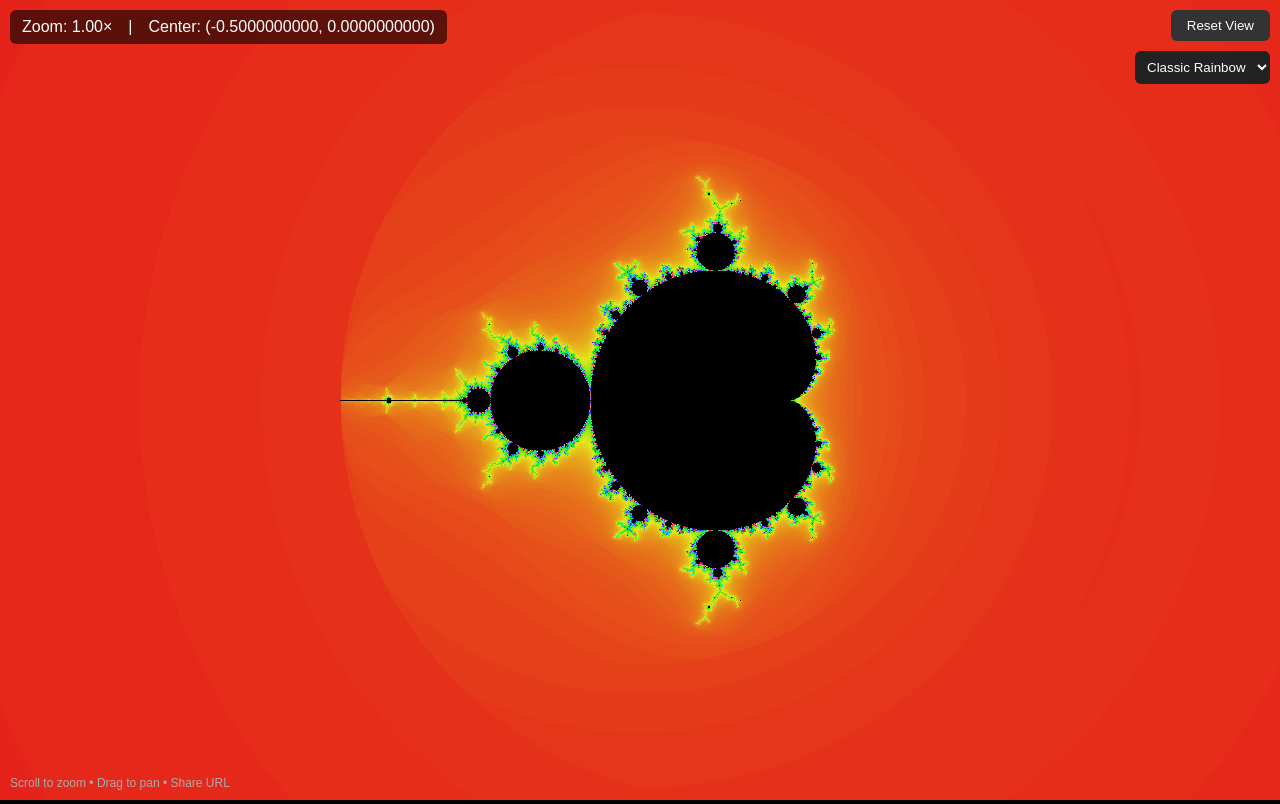
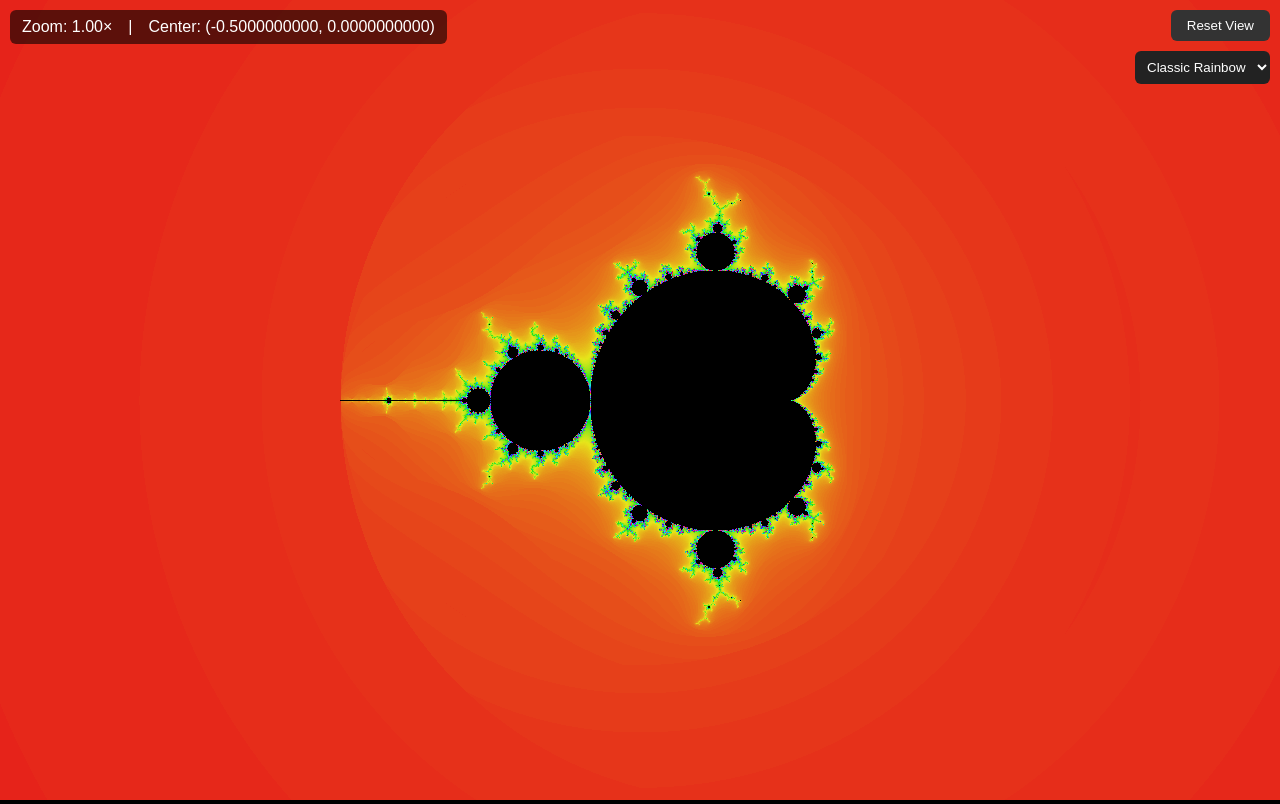
Before and after one commit to eespey/mandelbrot, a plain HTML site: page index.html in a window 1280 px wide. Drawn offline with Linux system fonts and the light colour scheme.

Commit message:
Add files via upload

```diff
--- a/index.html
+++ b/index.html
@@ -20,9 +20,6 @@
     </select>
   </div>
 
-  <div style="position:absolute;bottom:10px;left:10px;color:#aaa;font-size:12px">
-    Scroll to zoom • Drag to pan • Share URL
-  </div>
 
 <script>
 // === CONFIG ===
```
